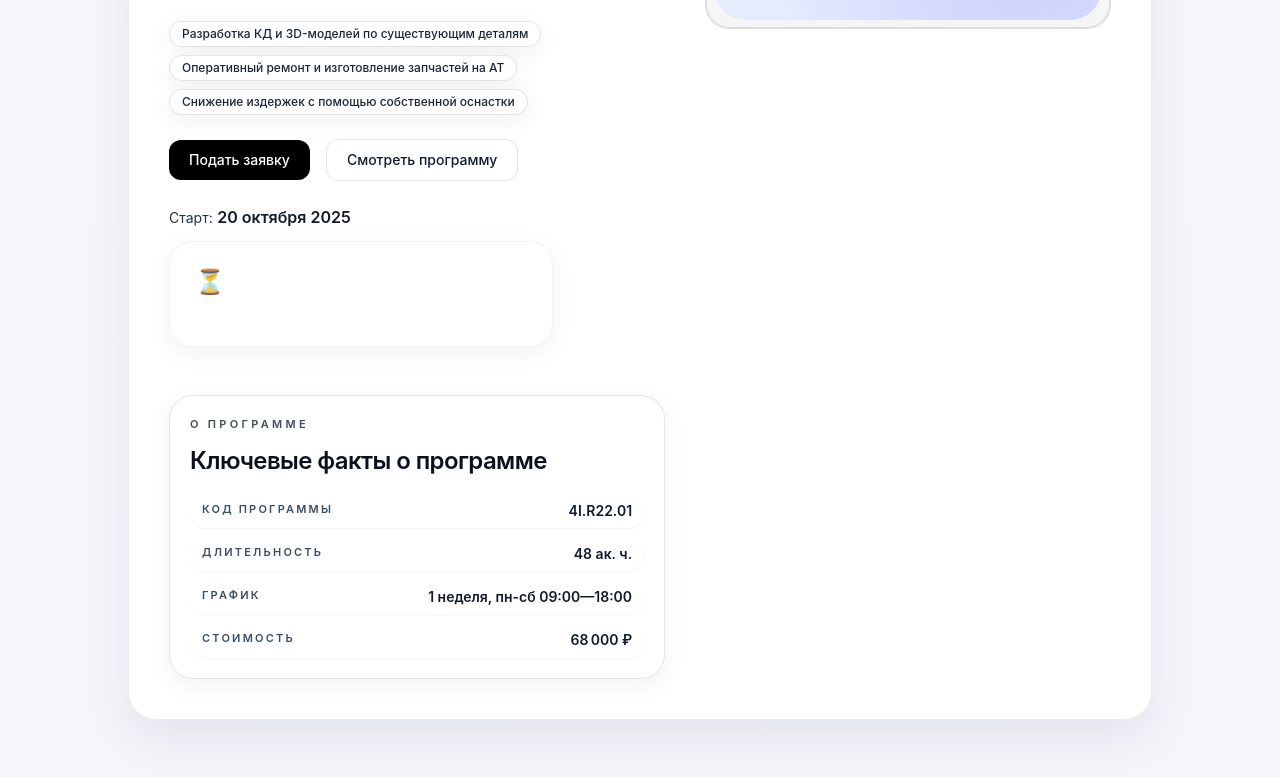
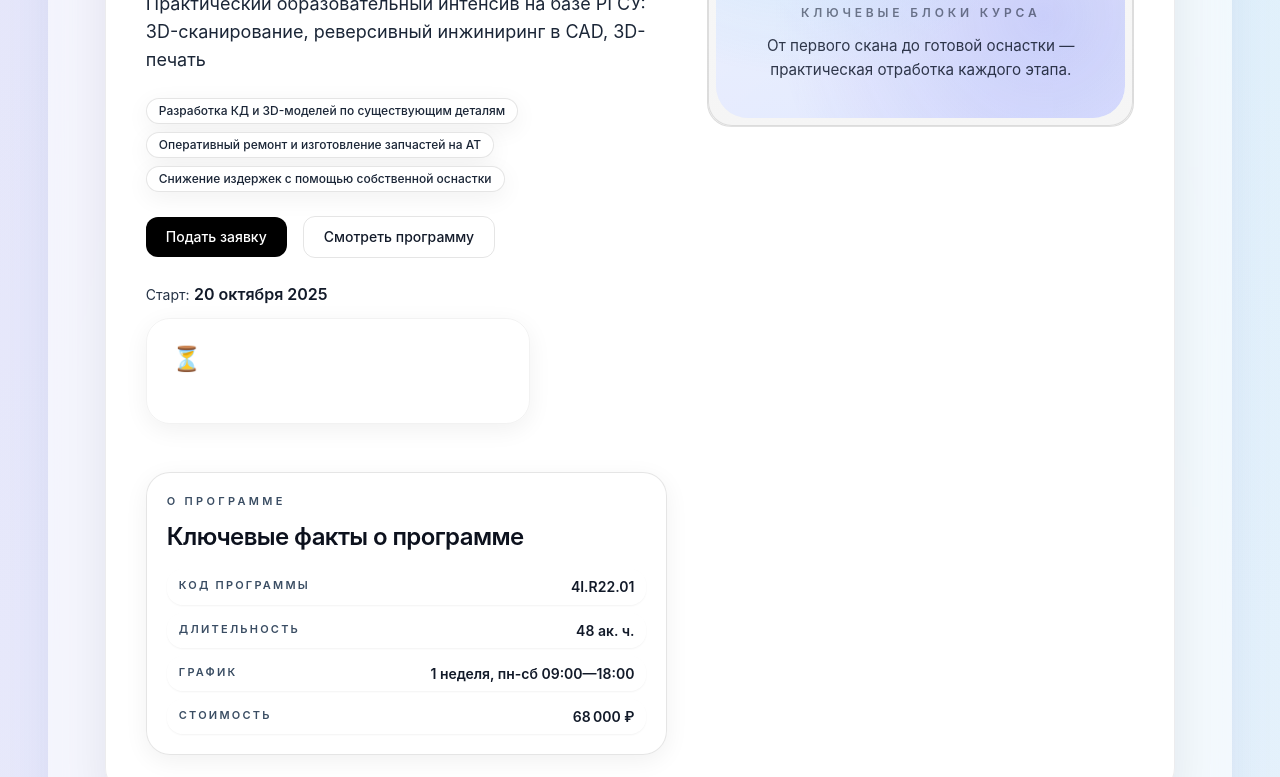
Before and after one commit to STEP3DLab/4I.AM.R22, a website with bundled scripts: page index.html in a window 1280 px wide. Shown: the part 541-1318 px from the top of the page. Built offline with nearby package versions, Linux system fonts and the light colour scheme.

Commit message:
Refine page layout layers

```diff
--- a/assets/css/site.css
+++ b/assets/css/site.css
@@ -8,6 +8,10 @@
   --shadow-soft: 0 12px 35px rgba(15, 23, 42, 0.06);
   --shadow-strong: 0 18px 45px rgba(15, 23, 42, 0.08);
   --focus-ring: 0 0 0 3px rgba(59, 130, 246, 0.45);
+  --page-layer: rgba(255, 255, 255, 0.7);
+  --page-layer-hero: rgba(255, 255, 255, 0.55);
+  --page-layer-shadow: 0 35px 80px -40px rgba(15, 23, 42, 0.38);
+  --page-layout-width: min(100%, 1160px);
 
   --neutral-950: #0c111d;
   --neutral-900: #121a29;
@@ -20,8 +24,13 @@
 
 body {
   font-family: 'Inter', 'SF Pro Text', 'SF Pro Display', 'Segoe UI', sans-serif;
-  background: linear-gradient(180deg, var(--page-bg-top) 0%, var(--page-bg-bottom) 100%);
+  background:
+    radial-gradient(140% 140% at 0% 0%, rgba(99, 102, 241, 0.12), transparent 60%),
+    radial-gradient(120% 120% at 100% 0%, rgba(56, 189, 248, 0.12), transparent 55%),
+    linear-gradient(180deg, var(--page-bg-top) 0%, var(--page-bg-bottom) 100%);
   -webkit-font-smoothing: antialiased;
+  color: var(--neutral-900);
+  min-height: 100vh;
 }
 
 @media (prefers-reduced-motion: no-preference) {
@@ -50,12 +59,54 @@ a.skip-link:focus-visible {
 
 .layout {
   margin: 0 auto;
-  padding: 0 clamp(1.5rem, 4vw, 3rem);
-  width: min(100%, 1120px);
+  padding: 0 clamp(1.25rem, 3.5vw, 3.75rem);
+  width: var(--page-layout-width);
 }
 
 .section-gap {
-  padding: clamp(3.5rem, 5vw, 5.5rem) 0;
+  padding: 0;
+}
+
+.page-main {
+  display: flex;
+  flex-direction: column;
+  gap: clamp(1.5rem, 4vw, 2.5rem);
+  padding-block: clamp(3rem, 7vw, 5rem);
+}
+
+.page-section {
+  position: relative;
+  isolation: isolate;
+  padding-block: clamp(2.4rem, 5vw, 3.8rem);
+  scroll-margin-top: clamp(5rem, 8vw, 6.5rem);
+}
+
+.page-section::before {
+  content: '';
+  position: absolute;
+  inset: 0;
+  margin-inline: clamp(0.75rem, 4vw, 3rem);
+  border-radius: clamp(1.75rem, 4vw, 3rem);
+  background: var(--page-layer);
+  box-shadow: var(--page-layer-shadow);
+  backdrop-filter: blur(12px);
+  z-index: -1;
+}
+
+.page-section--hero::before {
+  background: var(--page-layer-hero);
+  box-shadow: 0 30px 70px -40px rgba(56, 79, 165, 0.4);
+}
+
+@media (max-width: 640px) {
+  .page-section {
+    padding-block: clamp(2rem, 7vw, 3rem);
+  }
+
+  .page-section::before {
+    margin-inline: clamp(0.5rem, 6vw, 1.5rem);
+    border-radius: clamp(1.25rem, 6vw, 2rem);
+  }
 }
 
 .surface {
--- a/index.html
+++ b/index.html
@@ -115,8 +115,8 @@
         <div class="flex flex-col gap-3" data-mobile-nav-links></div>
       </nav>
     </div>
-    <main id="mainContent" tabindex="-1">
-    <section id="top" class="section-gap" aria-labelledby="section-top-heading">
+    <main id="mainContent" class="page-main" tabindex="-1">
+    <section id="top" class="page-section page-section--hero section-gap" aria-labelledby="section-top-heading">
       <div class="layout">
         <div
           class="surface surface-emphasis grid grid-cols-1 items-start gap-10 p-6 md:grid-cols-[1.1fr_minmax(0,0.9fr)] md:p-10"
@@ -221,8 +221,7 @@
         </div>
       </div>
     </section>
-    <div class="section-divider" aria-hidden="true"></div>
-    <section id="gallery" class="section-gap" aria-labelledby="section-gallery-heading">
+    <section id="gallery" class="page-section section-gap" aria-labelledby="section-gallery-heading">
       <div class="layout">
         <div class="flex flex-col gap-6 md:flex-row md:items-end md:justify-between">
           <div class="max-w-2xl">
@@ -288,8 +287,7 @@
         </div>
       </div>
     </section>
-    <div class="section-divider" aria-hidden="true"></div>
-    <section id="about" class="section-gap" aria-labelledby="section-about-heading">
+    <section id="about" class="page-section section-gap" aria-labelledby="section-about-heading">
       <div class="layout">
         <h2 id="section-about-heading" class="reveal section-heading">Для кого</h2>
         <p class="reveal section-subheading">
@@ -314,8 +312,7 @@
         </div>
       </div>
     </section>
-    <div class="section-divider" aria-hidden="true"></div>
-    <section id="program" class="section-gap" aria-labelledby="section-program-heading">
+    <section id="program" class="page-section section-gap" aria-labelledby="section-program-heading">
       <div class="layout">
         <h2 id="section-program-heading" class="reveal section-heading">Календарно-тематический план</h2>
         <p class="reveal section-subheading">48 часов</p>
@@ -347,8 +344,7 @@
         </p>
       </div>
     </section>
-    <div class="section-divider" aria-hidden="true"></div>
-    <section id="team" class="section-gap" aria-labelledby="section-team-heading">
+    <section id="team" class="page-section section-gap" aria-labelledby="section-team-heading">
       <div class="layout">
         <h2 id="section-team-heading" class="reveal section-heading">Команда</h2>
         <p class="reveal section-subheading">
@@ -358,8 +354,7 @@
         <div id="teamDetail" class="mt-8"></div>
       </div>
     </section>
-    <div class="section-divider" aria-hidden="true"></div>
-    <section id="apply" class="section-gap" aria-labelledby="section-apply-heading">
+    <section id="apply" class="page-section section-gap" aria-labelledby="section-apply-heading">
       <div class="layout">
         <h2 id="section-apply-heading" class="reveal section-heading">Поступить на курс</h2>
         <p class="reveal section-subheading">
```
